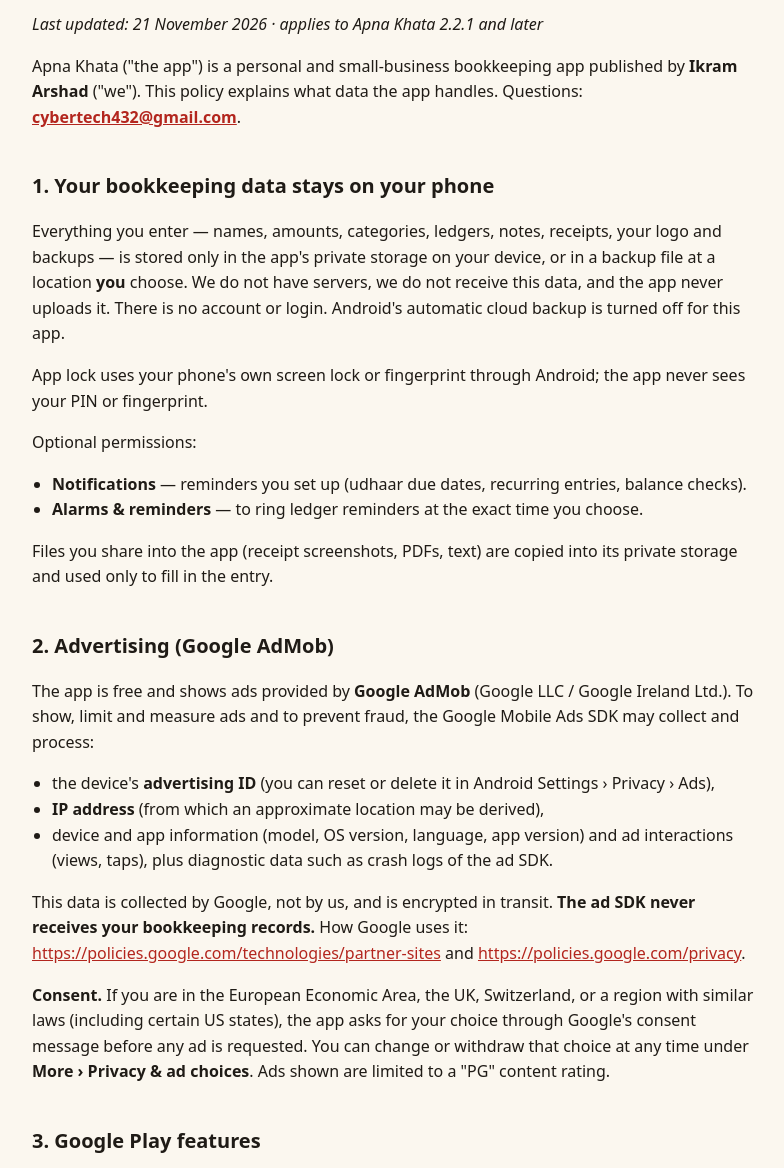
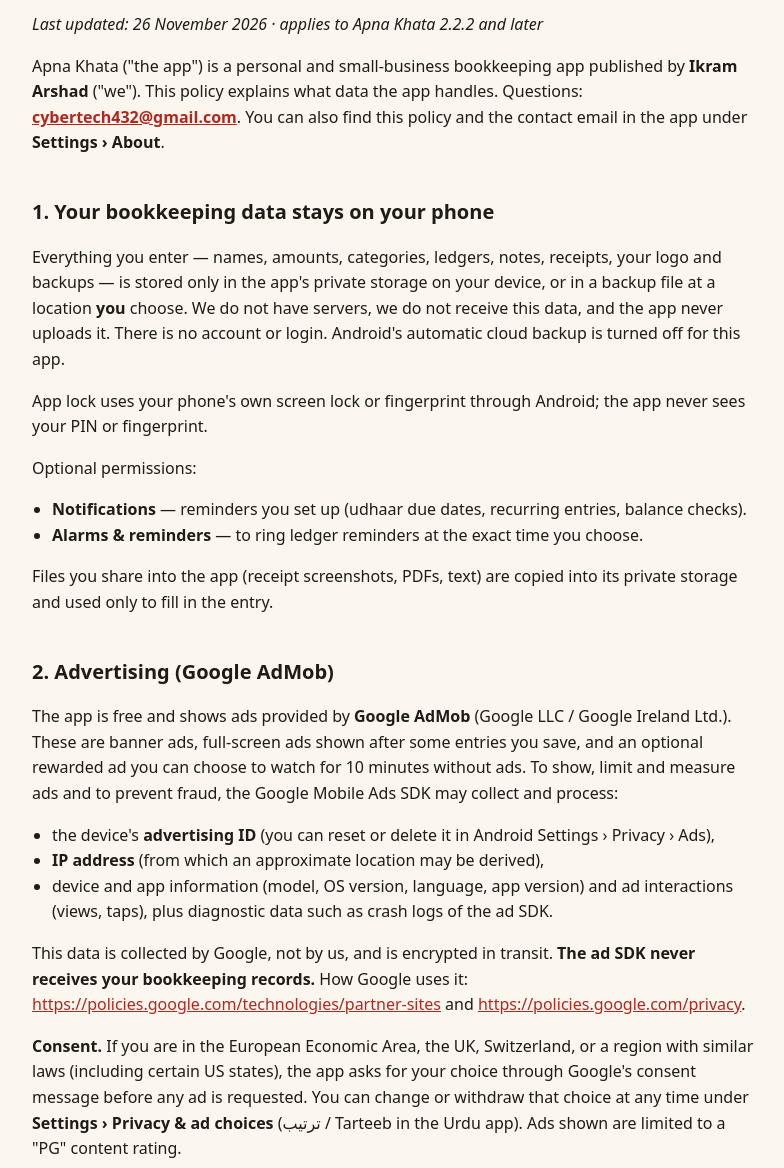
Before and after one commit to ikramarshad/ikramarshad.github.io, a plain HTML site: page privacy.html in a window 1280 px wide. Shown: the part 132-1300 px from the top of the page, without its empty margins (244-1028 px from the left). Drawn offline with Linux system fonts and the light colour scheme.

Commit message:
Update privacy policy for Apna Khata 2.2.2 (Settings tab, rewarded ad)
Co-Authored-By: Claude Opus 5.5 <noreply@anthropic.com>
Claude-Session: https://claude.ai/code/session_01C4ZTTVcqyGZUEAWFRaSw5g

```diff
--- a/privacy.html
+++ b/privacy.html
@@ -11,9 +11,9 @@
 <main class="policy">
 <p><a href="./">← Apna Khata</a></p>
 <h1>Apna Khata — Privacy Policy</h1>
-<p><em>Last updated: 21 November 2026 · applies to Apna Khata 2.2.1 and later</em></p>
+<p><em>Last updated: 26 November 2026 · applies to Apna Khata 2.2.2 and later</em></p>
 
-<p>Apna Khata ("the app") is a personal and small-business bookkeeping app published by <strong>Ikram Arshad</strong> ("we"). This policy explains what data the app handles. Questions: <strong><a href="mailto:cybertech432@gmail.com">cybertech432@gmail.com</a></strong>.</p>
+<p>Apna Khata ("the app") is a personal and small-business bookkeeping app published by <strong>Ikram Arshad</strong> ("we"). This policy explains what data the app handles. Questions: <strong><a href="mailto:cybertech432@gmail.com">cybertech432@gmail.com</a></strong>. You can also find this policy and the contact email in the app under <strong>Settings › About</strong>.</p>
 
 <h2>1. Your bookkeeping data stays on your phone</h2>
 <p>Everything you enter — names, amounts, categories, ledgers, notes, receipts, your logo and backups — is stored only in the app's private storage on your device, or in a backup file at a location <strong>you</strong> choose. We do not have servers, we do not receive this data, and the app never uploads it. There is no account or login. Android's automatic cloud backup is turned off for this app.</p>
@@ -26,14 +26,14 @@
 <p>Files you share into the app (receipt screenshots, PDFs, text) are copied into its private storage and used only to fill in the entry.</p>
 
 <h2>2. Advertising (Google AdMob)</h2>
-<p>The app is free and shows ads provided by <strong>Google AdMob</strong> (Google LLC / Google Ireland Ltd.). To show, limit and measure ads and to prevent fraud, the Google Mobile Ads SDK may collect and process:</p>
+<p>The app is free and shows ads provided by <strong>Google AdMob</strong> (Google LLC / Google Ireland Ltd.). These are banner ads, full-screen ads shown after some entries you save, and an optional rewarded ad you can choose to watch for 10 minutes without ads. To show, limit and measure ads and to prevent fraud, the Google Mobile Ads SDK may collect and process:</p>
 <ul>
 <li>the device's <strong>advertising ID</strong> (you can reset or delete it in Android Settings › Privacy › Ads),</li>
 <li><strong>IP address</strong> (from which an approximate location may be derived),</li>
 <li>device and app information (model, OS version, language, app version) and ad interactions (views, taps), plus diagnostic data such as crash logs of the ad SDK.</li>
 </ul>
 <p>This data is collected by Google, not by us, and is encrypted in transit. <strong>The ad SDK never receives your bookkeeping records.</strong> How Google uses it: <a href="https://policies.google.com/technologies/partner-sites">https://policies.google.com/technologies/partner-sites</a> and <a href="https://policies.google.com/privacy">https://policies.google.com/privacy</a>.</p>
-<p><strong>Consent.</strong> If you are in the European Economic Area, the UK, Switzerland, or a region with similar laws (including certain US states), the app asks for your choice through Google's consent message before any ad is requested. You can change or withdraw that choice at any time under <strong>More › Privacy &amp; ad choices</strong>. Ads shown are limited to a "PG" content rating.</p>
+<p><strong>Consent.</strong> If you are in the European Economic Area, the UK, Switzerland, or a region with similar laws (including certain US states), the app asks for your choice through Google's consent message before any ad is requested. You can change or withdraw that choice at any time under <strong>Settings › Privacy &amp; ad choices</strong> (ترتیب / Tarteeb in the Urdu app). Ads shown are limited to a "PG" content rating.</p>
 
 <h2>3. Google Play features</h2>
 <p>The app also uses Google Play's in-app review and in-app update features, which let Google Play show a rating card or offer a newer version; Google handles any rating you give.</p>
```
